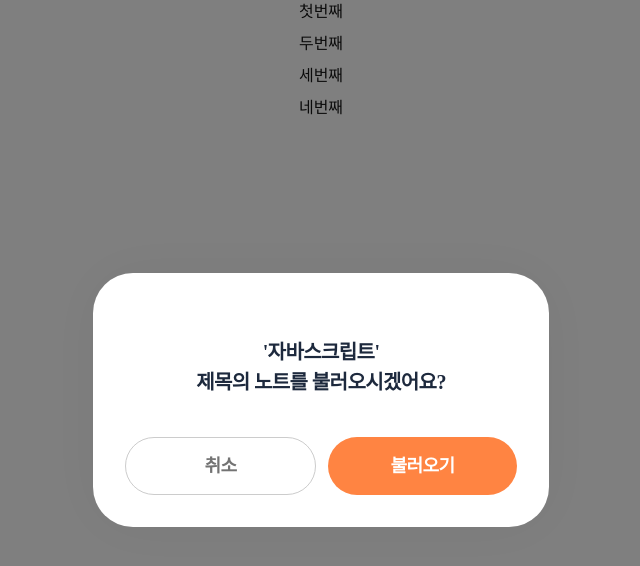
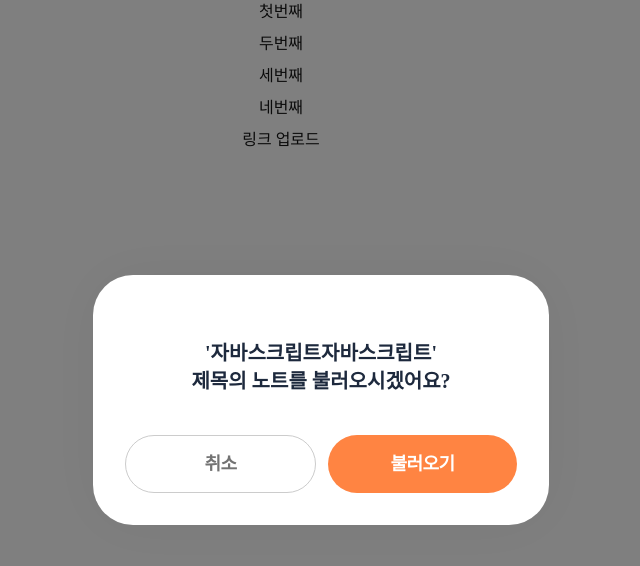
Before and after one commit to slidtodo/frontend, a Next.js app: page / in a window 1280 px wide. Both pictures are taken after a click on the button "세번째". Shown: the top 566 px of the page, without its empty margins (319-959 px from the left). Built offline with nearby package versions, Linux system fonts and the light colour scheme.

Commit message:
feat: 팝업 모달, 링크 모달 추가 - PopupModal: 목표 삭제, 노트 삭제, 게시글 작성 취소, 노트 불러오기 모달을 타입을 나눠서 구현 - LinkUploadModal: 링크 업로드 모달 구현

```diff
--- a/src/app/page.tsx
+++ b/src/app/page.tsx
@@ -1,12 +1,13 @@
 'use client';
 
+import { LinkUploadModal } from '@/shared/components/Modal/LinkUploadModal';
 import { PopupModal } from '@/shared/components/Modal/PopupModal';
 import { useModalStore } from '@/shared/stores/useModalStore';
 
 export default function Home() {
   const { openModal } = useModalStore();
   return (
-    <div className="flex flex-col gap-2">
+    <div className="flex max-w-300 flex-col gap-2">
       <button
         onClick={() =>
           openModal(
@@ -30,7 +31,10 @@ export default function Home() {
           openModal(
             <PopupModal
               onConfirm={() => console.log('noteLoad 팝업 제출')}
-              variant={{ type: 'noteLoad', noteTitle: '자바스크립트' }}
+              variant={{
+                type: 'noteLoad',
+                noteTitle: '자바스크립트자바스크립트',
+              }}
             />,
           )
         }
@@ -46,6 +50,9 @@ export default function Home() {
       >
         네번째
       </button>
+      <button onClick={() => openModal(<LinkUploadModal onConfirm={() => console.log('링크 업로드')} />)}>
+        링크 업로드
+      </button>
     </div>
   );
 }
--- a/src/shared/components/Modal/LinkUploadModal/LinkUploadModal.tsx
+++ /dev/null
@@ -1,28 +0,0 @@
-import { useState } from 'react';
-
-interface LinkUploadModalProps {
-  onConfirm: (url: string) => void;
-}
-
-export function LinkUploadModal({ onConfirm }: LinkUploadModalProps) {
-  const [url, setUrl] = useState('');
-
-  return (
-    <div className="flex flex-col items-center gap-3 text-center">
-      <h2 className="text-base font-semibold text-slate-800">링크 업로드</h2>
-      {/**
-       * @TODO Input, Button 컴포넌트로 대체
-       * onClick 수정
-       */}
-      <input
-        type="url"
-        value={url}
-        onChange={(e) => setUrl(e.target.value)}
-        placeholder="링크를 입력하세요"
-        className="mb-4 w-full rounded-xl border border-[#e5e5e5] px-4 py-3 text-sm text-[#1A1A1A] placeholder-[#bbb] focus:ring-2 focus:ring-orange-400 focus:outline-none"
-        aria-label="링크 입력"
-      />
-      <button onClick={() => onConfirm}>확인</button>
-    </div>
-  );
-}
--- /dev/null
+++ b/src/shared/components/Modal/LinkUploadModal/index.tsx
@@ -0,0 +1,41 @@
+import { useModalStore } from '@/shared/stores/useModalStore';
+import { XIcon } from 'lucide-react';
+import { useState } from 'react';
+
+interface LinkUploadModalProps {
+  onConfirm: (url: string) => void;
+}
+
+export function LinkUploadModal({ onConfirm }: LinkUploadModalProps) {
+  const [url, setUrl] = useState('');
+  const { closeModal } = useModalStore();
+
+  return (
+    <div className="w-85.75 rounded-3xl bg-white p-4 shadow-[0px_0px_60px_0px_rgba(0,0,0,0.05)] md:w-114 md:rounded-[40px] md:p-8">
+      <div className="flex flex-col">
+        <div className="mb-6 flex w-full items-center justify-between self-stretch md:mb-8">
+          <h2 className="text-base font-semibold text-slate-800 md:text-xl">링크 업로드</h2>
+          <XIcon className="cursor-pointer text-slate-400" size={24} onClick={closeModal} />
+        </div>
+        {/**
+         * @TODO Input, Button 컴포넌트로 대체
+         * onClick 수정
+         */}
+        <input
+          type="url"
+          value={url}
+          onChange={(e) => setUrl(e.target.value)}
+          placeholder="링크를 입력하세요"
+          className="mb-6 w-full rounded-xl border border-slate-300 px-4 py-3 text-sm text-slate-700 placeholder:text-sm placeholder:text-slate-500 focus:outline-none md:text-base md:placeholder:text-base"
+          aria-label="링크 입력"
+        />
+        <button
+          className="flex flex-1 items-center justify-center rounded-full bg-[#ff8442] px-[18px] py-[10px] text-sm font-semibold text-white md:py-[14px] md:text-lg md:text-[18px]"
+          onClick={() => onConfirm}
+        >
+          확인
+        </button>
+      </div>
+    </div>
+  );
+}
--- a/src/shared/components/Modal/PopupModal/index.tsx
+++ b/src/shared/components/Modal/PopupModal/index.tsx
@@ -115,11 +115,11 @@ export function PopupModal({ onConfirm, variant }: PopupModalProps) {
       role="dialog"
       aria-modal="true"
       aria-labelledby={labelledBy}
-      className="w-85.75 rounded-[40px] bg-white px-8 pt-16 pb-8 shadow-[0px_0px_60px_0px_rgba(0,0,0,0.05)] md:w-114"
+      className="w-85.75 rounded-3xl bg-white p-4 pt-12 shadow-[0px_0px_60px_0px_rgba(0,0,0,0.05)] md:w-114 md:rounded-[40px] md:p-8 md:pt-16"
     >
       {/* 타이틀 + 경고 */}
-      <div className="flex flex-col gap-1 text-center">
-        <p id={labelledBy} className="text-xl leading-7.5 font-semibold tracking-[-0.03em] text-slate-800">
+      <div className="mb-8 flex flex-col text-center md:mb-10">
+        <p id={labelledBy} className="text-sm font-semibold text-slate-800 md:text-xl">
           {titleLines.map((line, i) => (
             <span key={i} className="block">
               {line}
@@ -129,13 +129,13 @@ export function PopupModal({ onConfirm, variant }: PopupModalProps) {
         {warning && (
           <div className="flex items-center justify-center gap-1">
             <OctagonAlert className="text-orange-600" size={15} />
-            <span className="text-base leading-6 font-medium tracking-[-0.03em] text-orange-600">{warning}</span>
+            <span className="text-xs leading-6 font-medium text-orange-600 md:text-base">{warning}</span>
           </div>
         )}
       </div>
 
       {/* @TODO Button -> 공통 컴포넌트로 교체 */}
-      <div className="mt-10 flex gap-3">
+      <div className="flex gap-3">
         <button
           type="button"
           onClick={closeModal}
```
